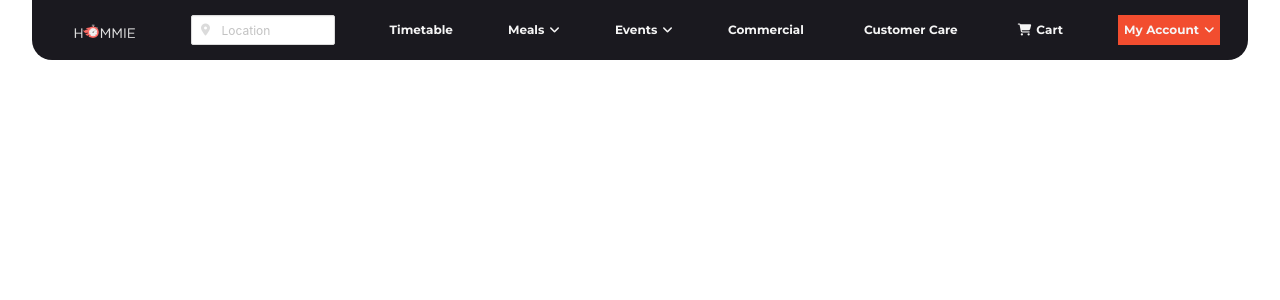
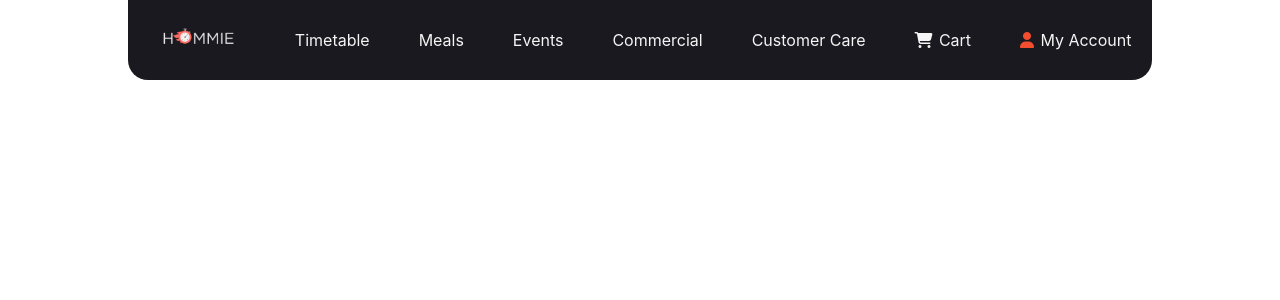
Before and after one commit to hommieBusiness/Hommie_frontend_web, a React (Create React App) app in the folder client/: page / in a window 1280 px wide. Shown: the top 300 px of the page. Built offline with nearby package versions, Linux system fonts and the light colour scheme.

Commit message:
New navbar changes

```diff
--- a/client/src/Components/Navbar/navbar-html.js
+++ b/client/src/Components/Navbar/navbar-html.js
@@ -1,17 +1,29 @@
+import { Fragment } from "react";
 /*
     @Name: renderHTML
     @creator: Aaditya Pal
     @type: Function
     @desc: returns HTML for Navbar component
 */
-export const renderHTML = (classes, Logo, Constants, toggler, navbarToggle,hamBurger) => {
+export const renderHTML = (
+  classes,
+  Logo,
+  Constants,
+  toggler,
+  navbarToggle,
+  hamBurger
+) => {
   return (
-    <div className={classes["navbar-root"]}>
-      <div className={classes["navbar-responsive"]}>
+    <Fragment>
+      <div className={classes["navbar-container"]}>
         <div
-          className={classes["navbar-logo-responsive"]}
+          className={classes["navbar-logo"]}
           style={{ backgroundImage: `url(${Logo})` }}
         ></div>
+        <div className={classes["navbar-items"]}>
+          {navbarLinks(classes, Constants)}
+        </div>
+        <div className={classes["navbar-toggle"]}>
           <i
             ref={hamBurger}
             className={
@@ -20,67 +32,44 @@ export const renderHTML = (classes, Logo, Constants, toggler, navbarToggle,hamBu
             onClick={toggler}
           ></i>
         </div>
-      <div className={classes["navbar-items"]} ref={navbarToggle}>
-        <div
-          className={classes["navbar-logo"]}
-          style={{ backgroundImage: `url(${Logo})` }}
-        ></div>
-        <div className={classes["navbar-links"]}>
-          <div className={classes["navbar-items-div"]}>
-            <div className={classes["navbar-search"] + " " + "field"}>
-              <p className="control has-icons-left">
-                <input className="input is-small" placeholder="Location" />
-                <span className="icon is-small is-left">
-                  <i className="fa-sharp fa-solid fa-location-dot"></i>
-                </span>
-              </p>
       </div>
+      {/* This is the div that will be toggled and shown when the screen width is 1000px */}
+      <div className={classes["navbar-responsive-item"]} ref={navbarToggle}>
+        {navbarLinks(classes, Constants)}
       </div>
-          <div className={classes["navbar-items-div"]}>
+    </Fragment>
+  );
+};
+
+const navbarLinks = (classes, Constants) => {
+  return (
+    <Fragment>
+      <div className={classes["navbar-responsive-item-div"]}>
         <p>{Constants.navLinkText1}</p>
       </div>
-          <div className={classes["navbar-items-div"]}>
-            <p className={classes["navbar-items-text-p"]}>
-              {Constants.navLinkText2}
-            </p>
-            <i className="fa-solid fa-angle-down"></i>
+      <div className={classes["navbar-responsive-item-div"]}>
+        <p>{Constants.navLinkText2}</p>
       </div>
-          <div className={classes["navbar-items-div"]}>
-            <p className={classes["navbar-items-text-p"]}>
-              {Constants.navLinkText3}
-            </p>
-            <i className="fa-solid fa-angle-down"></i>
+      <div className={classes["navbar-responsive-item-div"]}>
+        <p>{Constants.navLinkText3}</p>
       </div>
-          <div className={classes["navbar-items-div"]}>
-            <p className={classes["navbar-items-text-p"]}>
-              {Constants.navLinkText4}
-            </p>
+      <div className={classes["navbar-responsive-item-div"]}>
+        <p>{Constants.navLinkText4}</p>
       </div>
-          <div className={classes["navbar-items-div"]}>
-            <p className={classes["navbar-items-text-p"]}>
-              {Constants.navLinkText5}
-            </p>
+      <div className={classes["navbar-responsive-item-div"]}>
+        <p>{Constants.navLinkText5}</p>
       </div>
-          <div className={classes["navbar-items-div"]}>
-            <p className={classes["navbar-items-text-p"]}>
-              <i className="fa-sharp fa-solid fa-cart-shopping"></i>
-            </p>
-            {Constants.navLinkText6}
+      <div className={classes["navbar-responsive-item-div"]}>
+        <i
+          className="fa-sharp fa-solid fa-cart-shopping"
+          style={{ marginRight: "0.4em" }}
+        ></i>
+        <p>{Constants.navLinkText6}</p>
       </div>
-          <div
-            className={
-              classes["navbar-items-text-button"] +
-              " " +
-              classes["navbar-items-div"]
-            }
-          >
-            <p className={classes["navbar-items-text-p"]}>
-              {Constants.navLinkText7}
-            </p>
-            <i className="fa-solid fa-angle-down"></i>
+      <div className={classes["navbar-responsive-item-div"]}>
+        <i className="fa-solid fa-user" style={{ marginRight: "0.4em" ,color:'var(--color-secondary-1)'}}></i>
+        <p>{Constants.navLinkText7}</p>
       </div>
-        </div>
-      </div>
-    </div>
+    </Fragment>
   );
 };
--- a/client/src/Components/Navbar/navbar.js
+++ b/client/src/Components/Navbar/navbar.js
@@ -1,5 +1,5 @@
 import classes from "./navbar.module.css";
-import {useRef} from 'react';
+import { useRef } from "react";
 import "bulma/css/bulma.min.css";
 import Logo from "../../Assets/Images/Logo.png";
 import * as Constants from "./navbar_constants";
@@ -11,7 +11,6 @@ import * as HTML from "./navbar-html";
 @desc: Component for navbar
 */
 const Navbar = () => {
-
   /*
         useRef for DOM access
     */
@@ -25,18 +24,24 @@ const Navbar = () => {
 
   //Toggler function to open and close Navbar
   const toggler = () => {
-        if(toggleSideBar.current == 0){
+    if (toggleSideBar.current == 0) {
       hamBurger.current.className = `fa-solid fa-xmark ${classes["navbar-hamBurger"]}`;
       toggleSideBar.current = 1;
-            navbarToggle.current.style.display = "block";
-        }
-        else{
+      navbarToggle.current.style.display = "flex";
+    } else {
       hamBurger.current.className = `fa-sharp fa-solid fa-bars ${classes["navbar-hamBurger"]}`;
       navbarToggle.current.style.display = "none";
       toggleSideBar.current = 0;
     }
-    }
-    return HTML.renderHTML(classes, Logo, Constants, toggler, navbarToggle,hamBurger);
-}
+  };
+  return HTML.renderHTML(
+    classes,
+    Logo,
+    Constants,
+    toggler,
+    navbarToggle,
+    hamBurger
+  );
+};
 
 export default Navbar;
--- a/client/src/Components/Navbar/navbar.module.css
+++ b/client/src/Components/Navbar/navbar.module.css
@@ -1,189 +1,118 @@
-
-.navbar-root{
-    width:80%;
-    height:5em;
-    background-color:var(--color-primary);
+.navbar-container {
+  position: relative;
+  width: 85%;
+  background: #1a191f;
+  border-radius: 0px 0px 20px 20px;
+  height: 5em;
   margin: 0px auto 0px auto;
-    border-radius: 0px 0px 20px 20px;
-    font-size:15px;
-    position: relative;
-    outline:none;
-    border: none;
-    color:var(--color-secondary-2);
-
-}
-.navbar-logo-responsive{
-    width: 10em;
-    height: 5em;
-    background-size:contain;
-    display: none;
-}
-.navbar-responsive{
-    display:none;
-}
-.navbar-items{
-    color: var(--color-secondary-2);
-    font-family: Montserrat-Bold;
-    position: relative;
-    width:100%;
-    height:100%;
-    margin:0px auto 0px auto;
-    display: flex;
-    flex-direction: row;
-}
-.navbar-logo{
-    position: relative;
-    width:10em;
-    height:5em;
-    background-size: contain;
-    margin-left:1em;
-}
-.navbar-links{
-    position: relative;
-    width:80%;
-    margin: 0px auto 0px auto;
-    display: flex;
-    justify-content: space-around;
-    align-items: center;
-    text-transform: capitalize;
-}
-.navbar-items-div{
   display: flex;
   flex-direction: row;
   justify-content: center;
   align-items: center;
 }
-.navbar-search{
-    width:12em!important;
+
+.navbar-logo {
+  width: 10em;
+  height: 5em;
+  background-size: contain;
+  background-repeat: no-repeat;
 }
-.navbar-items-text-p{
-    margin-right:5px;
+.navbar-items {
+  height: 100%;
+  width: 100%;
+  display: flex;
+  color: var(--color-secondary-2);
+  justify-content: space-around;
 }
-.navbar-items-text-button{
-    background-color: var(--color-secondary-1);
-    padding: 0.5em;
+.navbar-toggle {
+  display: none;
 }
-@media only screen and (max-width:1600px){
-    .navbar-root{
-        font-size:12px;
-
+.navbar-hamBurger {
+  font-size: 2em;
+  color: var(--color-secondary-2);
 }
-    .navbar-links{
-        width:90%;
+.navbar-responsive-item {
+  position: fixed;
+  background-color: var(--color-primary);
+  width: 100%;
+  height: calc(100% - 4.9em);
+  margin-left: 100vw;
+  display: flex;
+  color: var(--color-secondary-2);
+  flex-direction: column;
+  justify-content: space-around;
+  font-family: Montserrat-Medium;
+}
+.navbar-responsive-item-div {
+  display: flex;
+  flex-direction: row;
+  justify-content: flex-start;
+  align-items: center;
+  margin-left: 1em;
+  cursor: pointer;
+}
+.navbar-responsive-item-div p {
+  margin-right: 0.5em;
+  text-transform: capitalize;
+}
+@media only screen and (max-width:2000px){
+    .navbar-container{
+        width:80%;
     }
 }
-@media only screen and (max-width:1400px){
-    .navbar-root{
-        width:95%;
+@media only screen and (max-width: 1200px) {
+  .navbar-container {
+    font-size: 14px;
   }
 }
-@media only screen and (max-width:1000px){
-    .navbar-root{
-        border-radius: 0;
-        width:100%;
-        display: flex;
-        flex-direction: column;
+@media only screen and (max-width: 1000px) {
+  .navbar-container {
+    width: 100%;
+    font-size: 16px;
+    border-radius: 0px;
+    justify-content: space-between;
+    align-items: center;
   }
-    .navbar-hamBurger{
-        font-size:2em;
-        margin-right:1em;
+  .navbar-toggle {
+    display: block;
+    margin: 0px 1em 0px 0px;
   }
-    .navbar-logo{
+  .navbar-items {
     display: none;
   }
-    .navbar-links{
-        margin-top:1.5em;
-        height:100%;
-        overflow-x: none;
-        overflow-y: none;
-        background-color: var(--color-primary);
-    }
-    .navbar-items{
-        overflow-x: none;
-        overflow-y: none;
-        display: none;
-        flex-direction: column;
-        height:calc(100vh - 5em);
-        margin-left:50vw;
-        position: fixed;
-        margin-top:5em;
-        transition: display 1000ms ease-in;
-        background-color: var(--color-primary);
-    }
-    .navbar-links{
-        flex-direction: column;
-        justify-content: flex-start;
-        align-items: flex-start;
-        height:100%;
-    }
-    .navbar-logo-responsive{
-        display: block;
-        background-repeat: no-repeat;
-        height:5em;
-    }
-    .navbar-responsive{
-        display:flex;
-        justify-content:space-between;
-        align-items: center;
-    }
-    .navbar-items-div{
-        margin-bottom: 4.5em;
-    }
+  .navbar-responsive-item {
 
-}
-@media only screen and (min-width:1000px){
-    .navbar-hamBurger{
-        display:none;
-    }
-    .navbar-logo-responsive{
+    margin-left: 60vw;
     display: none;
   }
-    .navbar-items{
-        width: 100%;
-        height: 100vh;
-        display: flex!important;
-        flex-direction: row;
-
+}
+@media only screen and (min-width: 1000px) {
+  .navbar-items {
+    display: flex;
   }
 }
-@media only screen and (max-width:550px){
-    .navbar-items{
+@media only screen and (max-width: 650px) {
+  .navbar-responsive-item {
     margin-left: 50vw;
   }
-    .navbar-search{
-        width:4em;
+}
+@media only screen and (max-width: 450px) {
+  .navbar-responsive-item {
+    margin-left: 40vw;
+  }
+  .navbar-hamBurger {
+    font-size: 1.6em;
   }
 }
-@media only screen and (max-width:350px) {
-    .navbar-items {
-        margin-left: 35vw;
+@media only screen and (max-width: 340px) {
+  .navbar-responsive-item {
+    font-size: 14px;
   }
-    .navbar-search {
-        width: 3em;
+  .navbar-logo {
+    width: 8.2em;
+    height: 100%;
+  }
+  .navbar-hamBurger {
+    font-size: 1.6em;
   }
 }
-@media only screen and (max-height:700px){
-    .navbar-items{
-        height:100vh!important;
-    }
-    .navbar-items-div {
-        margin-bottom: 2em;
-    }
-}
-@media only screen and (min-height:700px){
-    .navbar-items{
-        height:100%!important;
-    }
-}
-@media only screen and (max-width:290px) {
-    .navbar-root{
-        font-size:10px;
-    }
-    .navbar-items{
-        height:100%!important;
-        margin-left:10em;
-        margin-bottom: 0em;
-        margin-top:5em!important;
-        width:100%;
-    }
-}
```
Lines whose indentation alone changed are shown as unchanged.
